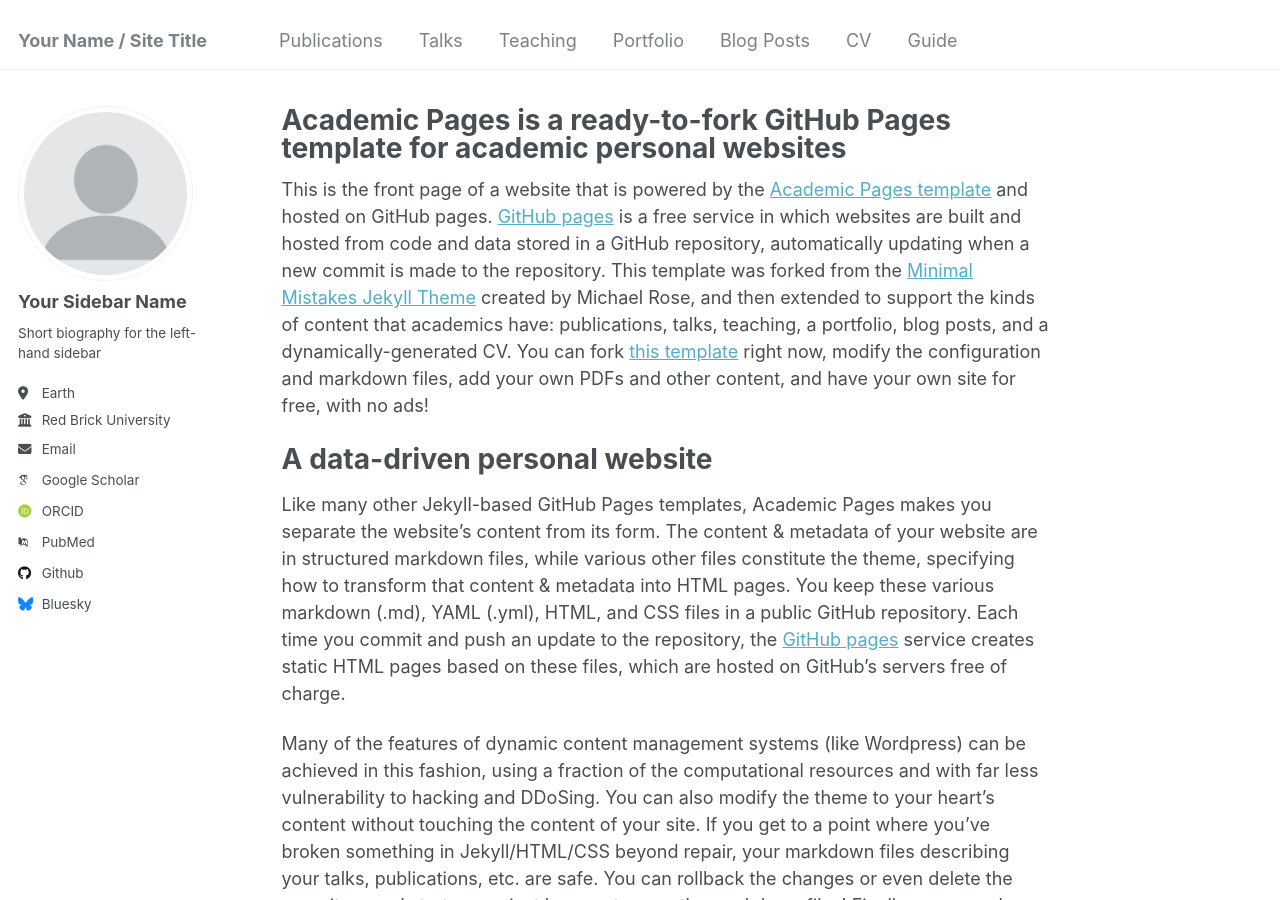
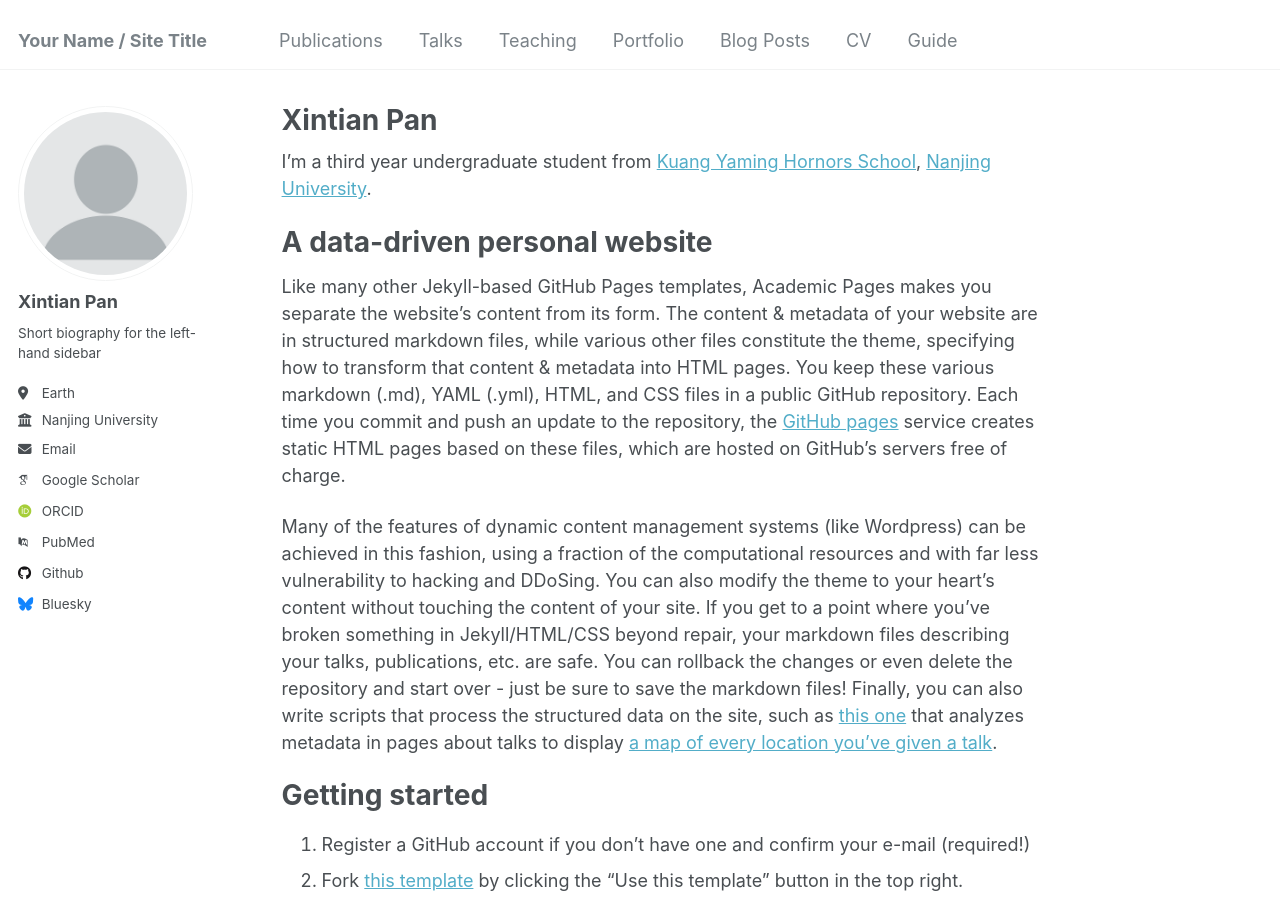
Before and after one commit to XintianPan/XintianPan.github.io, a Jekyll site: the page built from _pages/about.md, in a window 1280 px wide and 900 px high. Built offline with Jekyll 4.4.1, drawn with Linux system fonts in a browser that asks for light colours; some web fonts are replaced.

Commit message:
Add some profile information

```diff
--- a/_config.yml
+++ b/_config.yml
@@ -22,13 +22,13 @@ repository               : "academicpages/academicpages.github.io"
 author:
   # Biographic information
   avatar           : "profile.png"
-  name             : "Your Sidebar Name"
+  name             : "Xintian Pan"
   pronouns         : # example: "she/her"
   bio              : "Short biography for the left-hand sidebar"
   location         : "Earth"
-  employer         : "Red Brick University"
+  employer         : "Nanjing University"
   uri              : # URL
-  email            : "none@example.org"
+  email            : "xintianpan@smail.nju.edu.cn"
 
   # Academic websites
   arxiv            : # URL - Update with the correct link to your profile
--- a/_pages/about.md
+++ b/_pages/about.md
@@ -1,13 +1,13 @@
 ---
 permalink: /
-title: "Academic Pages is a ready-to-fork GitHub Pages template for academic personal websites"
+title: "Xintian Pan"
 author_profile: true
 redirect_from:
   - /about/
   - /about.html
 ---
 
-This is the front page of a website that is powered by the [Academic Pages template](https://github.com/academicpages/academicpages.github.io) and hosted on GitHub pages. [GitHub pages](https://pages.github.com) is a free service in which websites are built and hosted from code and data stored in a GitHub repository, automatically updating when a new commit is made to the repository. This template was forked from the [Minimal Mistakes Jekyll Theme](https://mmistakes.github.io/minimal-mistakes/) created by Michael Rose, and then extended to support the kinds of content that academics have: publications, talks, teaching, a portfolio, blog posts, and a dynamically-generated CV. You can fork [this template](https://github.com/academicpages/academicpages.github.io) right now, modify the configuration and markdown files, add your own PDFs and other content, and have your own site for free, with no ads!
+I'm a third year undergraduate student from [Kuang Yaming Hornors School](https://dii.nju.edu.cn/), [Nanjing University](https://www.nju.edu.cn/).
 
 A data-driven personal website
 ======
```
